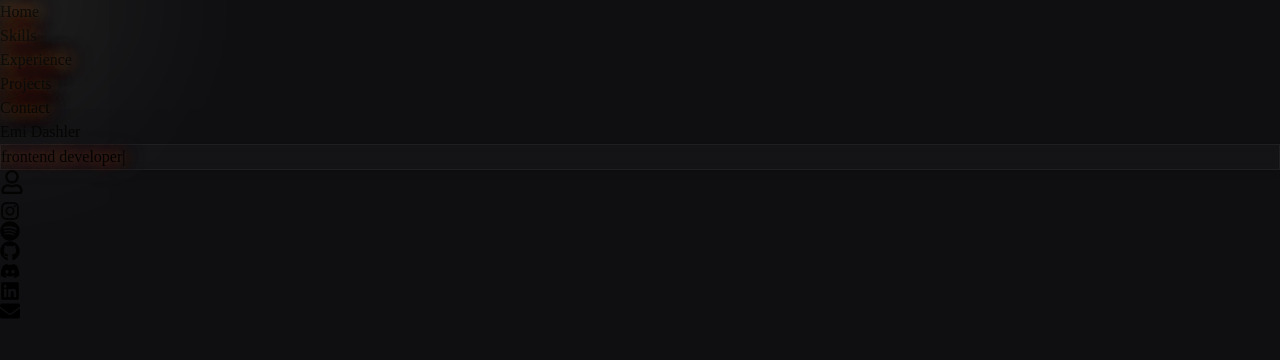
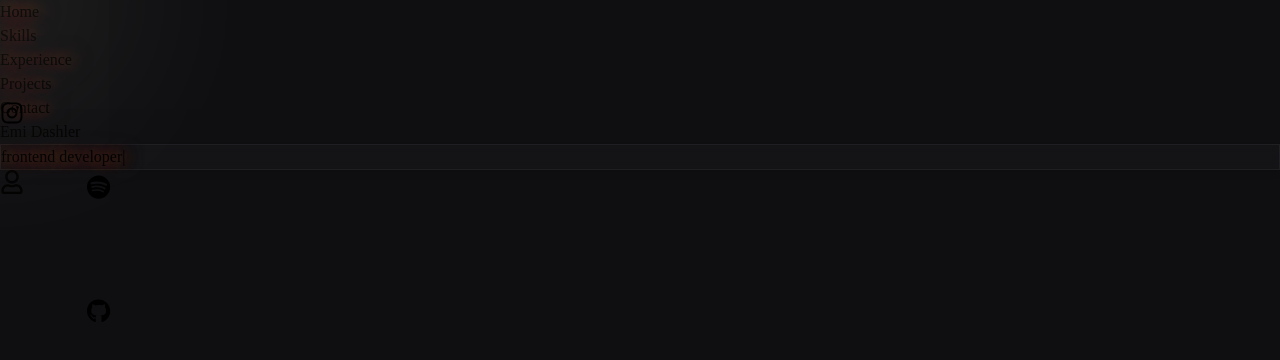
Before and after one commit to dashleremi/my-portfolio, a Next.js app: page / in a window 1280 px wide. Shown: the top 360 px of the page. Built offline with nearby package versions, Linux system fonts and the light colour scheme; a web font is replaced by a local one.

Commit message:
magic indicator fixed

```diff
--- a/Components/Home.tsx
+++ b/Components/Home.tsx
@@ -13,7 +13,7 @@ const Home = () => {
             <TextEffect/>
             <MouseEffect/>
         </div>
-        <div className='fixed bottom-12 right-20'>
+        <div className='fixed bottom-44 right-44'>
             <MagicIndicator/>
         </div>
     </div>
--- a/Components/MagicIndicator.tsx
+++ b/Components/MagicIndicator.tsx
@@ -3,7 +3,6 @@ import {
     FaRegUser,
     FaInstagram,
     FaSpotify,
-    FaWhatsapp,
     FaLinkedin,
     FaGithub,
     FaDiscord,
@@ -11,40 +10,73 @@ import {
 } from 'react-icons/fa'
 
 const MagicIndicator: React.FC = () => {
+    const [isOpen, setIsOpen] = useState<boolean>(false);
+    const toggleMenu = (): void => {
+        setIsOpen(!isOpen);
+    };
+
+    // trig calc for 6 icons - positions
+    const positions = [
+        { x: 0, y: -100 },   // Top (12 o'clock)
+        { x: 86.6, y: -50 }, // Top-right (2 o'clock)
+        { x: 86.6, y: 50 },  // Bottom-right (4 o'clock)
+        { x: 0, y: 100 },    // Bottom (6 o'clock)
+        { x: -86.6, y: 50 }, // Bottom-left (8 o'clock)
+        { x: -86.6, y: -50 }, // Top-left (10 o'clock)
+    ];
+
   return (
-    <div className='fixed bottom-6 right-6 flex flex-col items-center group'>
-        <div className='relative'>
-            <button className='w-16 h-16 bg-[#ffffffe4] rounded-full flex items-center justify-center text-[#c2410c]'>
-                <FaRegUser size={24}/>
+    <div className='relative w-28 h-28'>
+    {/* Main User Icon */}
+    <button className='w-20 h-20 bg-[#ffffffe4] rounded-full flex items-center justify-center' onClick={toggleMenu}>
+        <FaRegUser size={24} className='text-[#c2410c]' />
     </button>
 
-            <div className='flex flex-col space-y-4 mt-4 absolute left-1/2 transform -translate-x-1/2
-            opacity-0 group-hover:opacity-100 pointer-events-none group-hover:pointer-events-auto transition-opacity duration-300 ease-in-out'>
-
-                <a href="https://www.instagram.com/emi.dashler/" target='_blank' rel='noopener noreferrer' className='w-12 h-12 bg-[#ffffff] rounded-full flex items-center justify-center text-[#c2410c]'>
-                <FaInstagram size={20}/>
+    {/* Circular Menu */}
+    <div className='relative'>
+        <div className={`absolute w-[180px] h-[180px] transform ${
+            isOpen ? 'scale-100' : 'scale-0'
+        } transition-transform duration-500 ease-out`}
+        style={{ top: '-100px', left: '-100px' }}>
+            {/* Circle of icons */}
+            {positions.map((pos, index) => (
+                <div
+                    key={index}
+                    className="absolute w-16 h-16"
+                    style={{ transform: `translate(${pos.x}px, ${pos.y}px)` }}
+                >
+                    {index === 0 && (
+                        <a href="https://www.instagram.com/emi.dashler/" target='_blank' rel='noopener noreferrer' className='w-16 h-16 bg-[#ffffff] rounded-full flex items-center justify-center hover:bg-[#ffffff4f] transition-colors'>
+                            <FaInstagram size={24} className='text-[#ff1ebf]' />
                         </a>
-
-                <a href="https://open.spotify.com/user/kdb6pye33fsroyo3og0i8ijz5" target='_blank' rel='nooperner noreferrer' className='w-12 h-12 bg-[#ffffff] rounded-full flex items-center justify-center text-[#c2410c]'>
-                <FaSpotify size={20}/>
+                    )}
+                    {index === 1 && (
+                        <a href="https://open.spotify.com/user/kdb6pye33fsroyo3og0i8ijz5" target='_blank' rel='noopener noreferrer' className='w-16 h-16 bg-[#ffffff] rounded-full flex items-center justify-center hover:bg-[#ffffff4f] transition-colors'>
+                            <FaSpotify size={24} className='text-[#14b953]' />
                         </a>
-
-                <a href="https://github.com/dashleremi" target='_blank' rel='nooperner noreferrer' className='w-12 h-12 bg-[#ffffff] rounded-full flex items-center justify-center text-[#c2410c]'>
-                <FaGithub size={20}/>
+                    )}
+                    {index === 2 && (
+                        <a href="https://github.com/dashleremi" target='_blank' rel='noopener noreferrer' className='w-16 h-16 bg-[#ffffff] rounded-full flex items-center justify-center hover:bg-[#ffffff4f] transition-colors'>
+                            <FaGithub size={24} className='text-[#000000]' />
                         </a>
-
-                <a href="https://discordapp.com/users/emidashler" target='_blank' rel='nooperner noreferrer' className='w-12 h-12 bg-[#ffffff] rounded-full flex items-center justify-center text-[#c2410c]'>
-                <FaDiscord size={20}/>
+                    )}
+                    {index === 3 && (
+                        <a href="https://discordapp.com/users/emidashler" target='_blank' rel='noopener noreferrer' className='w-16 h-16 bg-[#ffffff] rounded-full flex items-center justify-center hover:bg-[#ffffff4f] transition-colors'>
+                            <FaDiscord size={24} className='text-[#449fff]' />
                         </a>
-
-                <a href="https://www.linkedin.com/in/ramiaemidashler" target='_blank' rel='nooperner noreferrer' className='w-12 h-12 bg-[#ffffff] rounded-full flex items-center justify-center text-[#c2410c]'>
-                <FaLinkedin size={20}/>
+                    )}
+                    {index === 4 && (
+                        <a href="https://www.linkedin.com/in/ramiaemidashler" target='_blank' rel='noopener noreferrer' className='w-16 h-16 bg-[#ffffff] rounded-full flex items-center justify-center hover:bg-[#ffffff4f] transition-colors'>
+                            <FaLinkedin size={24} className='text-[#2723ff]' />
                         </a>
-
-                <a href="mailto:emi.dashlerl@gmail.com" target='_blank' rel='nooperner noreferrer' className='w-12 h-12 bg-[#ffffff] rounded-full flex items-center justify-center text-[#c2410c]'>
-                <FaEnvelope size={20}/>
+                    )}
+                    {index === 5 && (
+                        <a href="mailto:emi.dashlerl@gmail.com" target='_blank' rel='noopener noreferrer' className='w-16 h-16 bg-[#ffffff] rounded-full flex items-center justify-center hover:bg-[#ffffff4f] transition-colors'>
+                            <FaEnvelope size={24} className='text-[#9f1818]' />
                         </a>
-
+                    )}
+                </div>
+            ))}
         </div>
     </div>
 </div>
```
Lines whose indentation alone changed are shown as unchanged.
